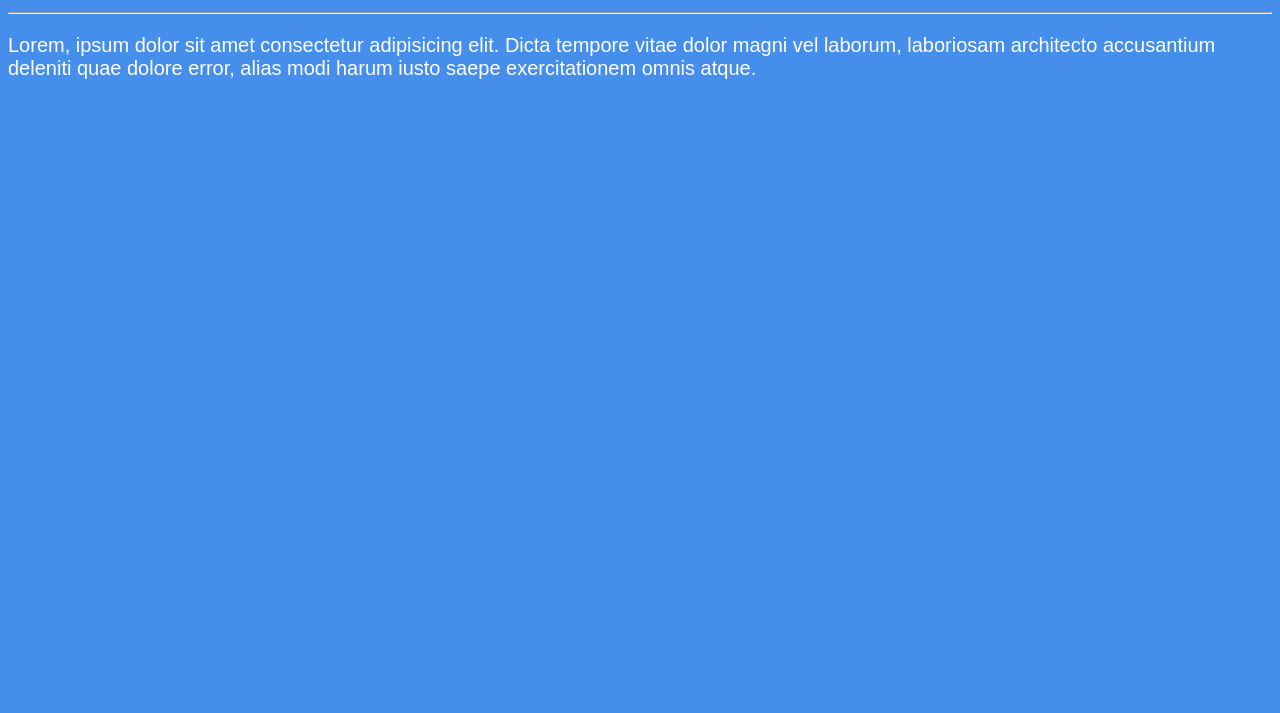
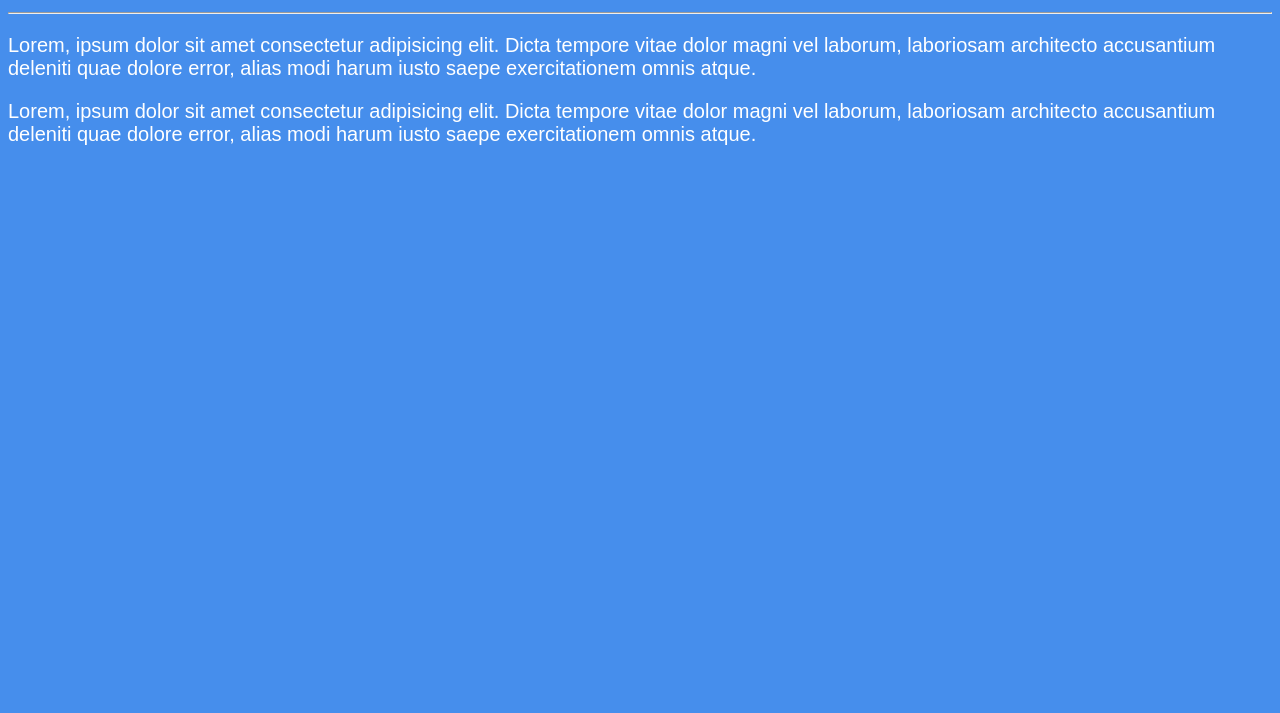
Before and after one commit to ArthurNunesPereira/Hello-World, a plain HTML site: page site-exemplo/index.html in a window 1280 px wide. Shown: the part 87-800 px from the top of the page. Drawn offline with Linux system fonts and the light colour scheme.

Commit message:
adicionei um paragrafo

```diff
--- a/site-exemplo/index.html
+++ b/site-exemplo/index.html
@@ -13,5 +13,6 @@
     </header>
     <hr>
     <p>Lorem, ipsum dolor sit amet consectetur adipisicing elit. Dicta tempore vitae dolor magni vel laborum, laboriosam architecto accusantium deleniti quae dolore error, alias modi harum iusto saepe exercitationem omnis atque.</p>
+    <p>Lorem, ipsum dolor sit amet consectetur adipisicing elit. Dicta tempore vitae dolor magni vel laborum, laboriosam architecto accusantium deleniti quae dolore error, alias modi harum iusto saepe exercitationem omnis atque.</p>
 </body>
 </html>
```
